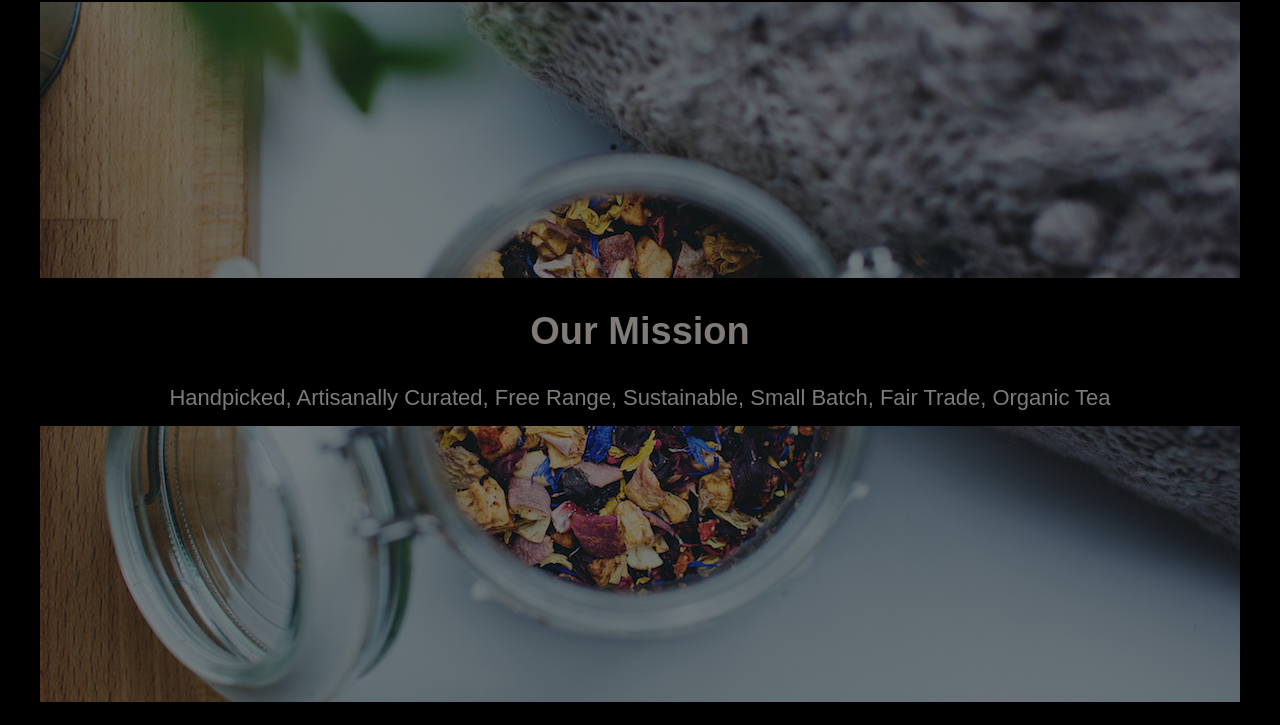
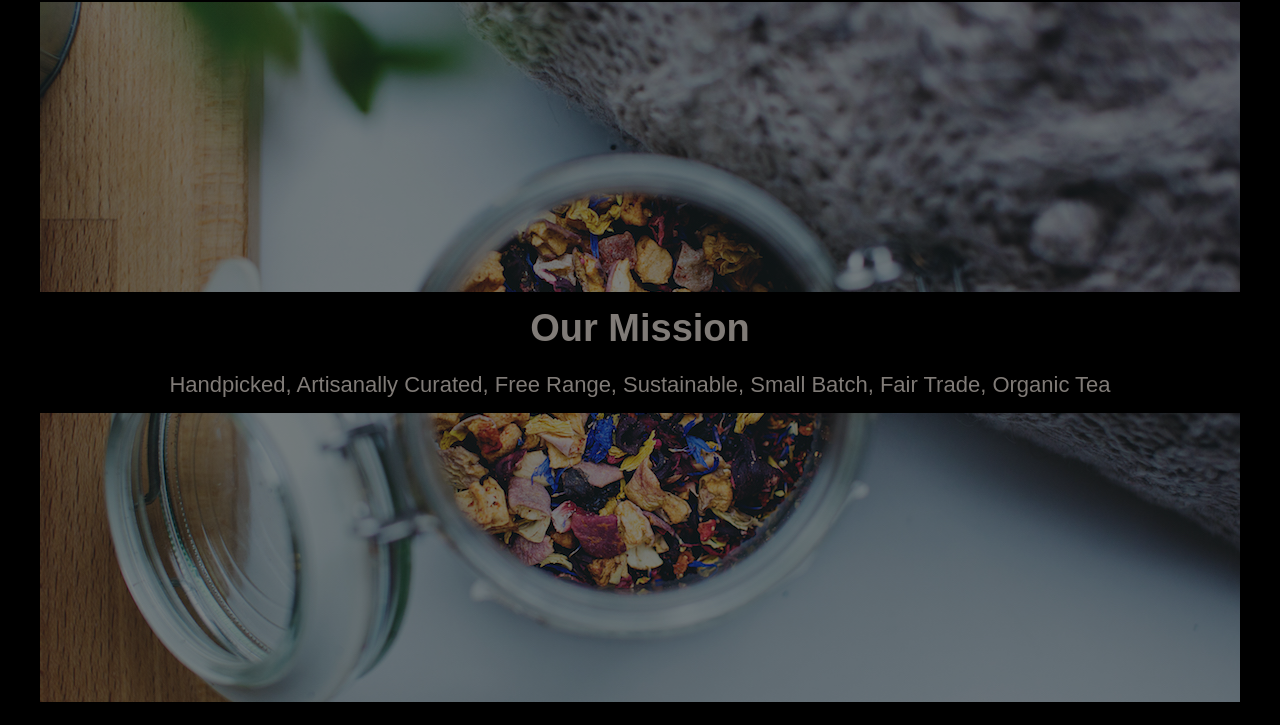
Before and after one commit to TheWebWiz/Tea-Cozy, a plain HTML site: page index.html in a window 1280 px wide. Shown: the part 75-800 px from the top of the page. Drawn offline with Linux system fonts and the light colour scheme.

Commit message:
fixed positioning in Mission Statement

```diff
--- a/Styles/styles.css
+++ b/Styles/styles.css
@@ -71,14 +71,19 @@ main {
     display: flex;
     flex-direction: column;
     justify-content: center;
+    align-items: center;
 }
 
 .mission-content {
     text-align: center;
-    margin-bottom: 0;
-    padding-bottom: 0;
-    margin-top: 0;
+    margin: 0px;
+    padding: 0px;
+    width: 100%;
     background-color: black;
+}
+
+.mission-container h2 {
+    margin: 15px;
 }
 
 .mission-content p {
```
